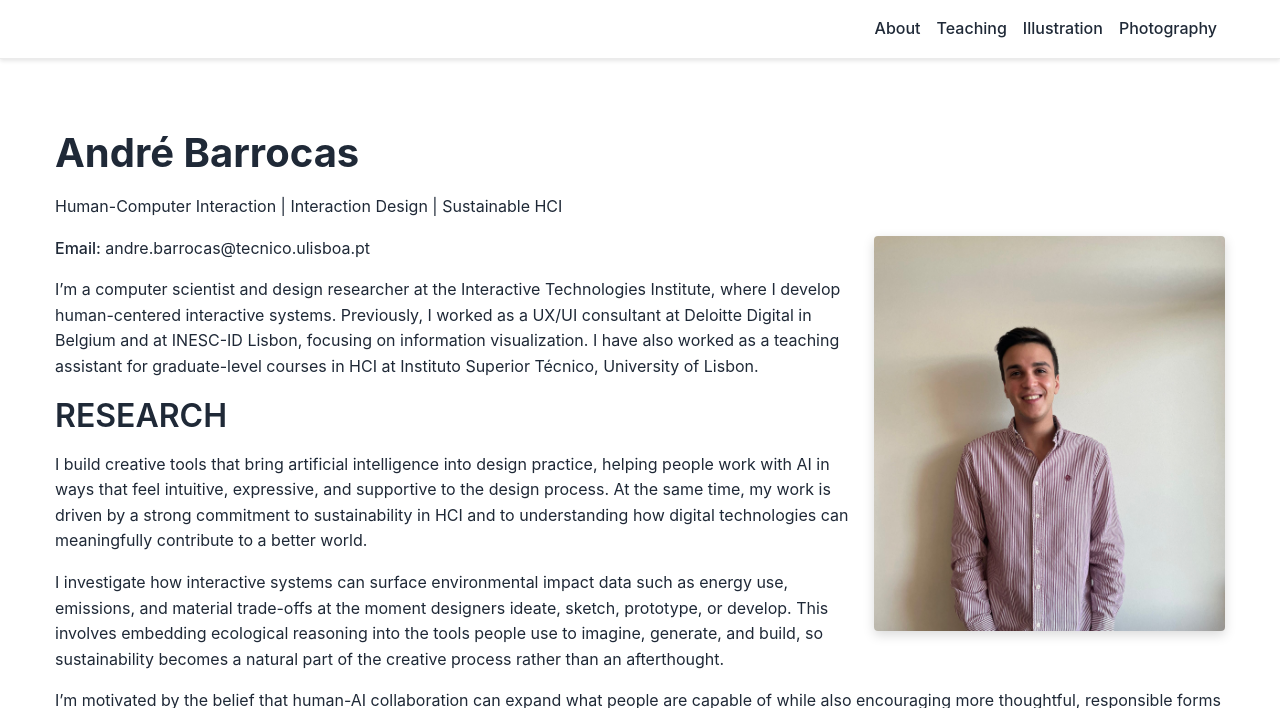
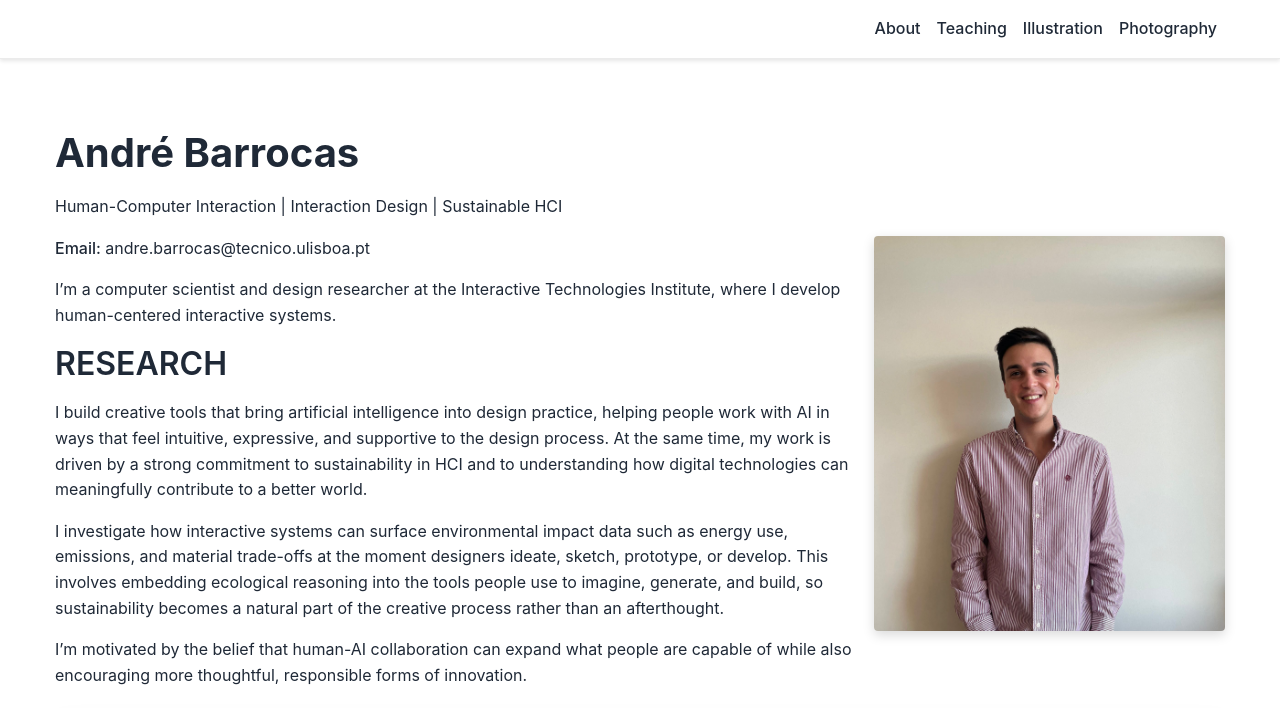
Before and after one commit to andrebarrocas/andrebarrocas.github.io, a Jekyll site: the page built from _pages/about.md, in a window 1280 px wide and 900 px high, cut to the strip 0-708 px from the top of the window. Built offline with Jekyll 4.4.1, drawn with Linux system fonts in a browser that asks for light colours; comment, search, counter and statistics services are not loaded; a style sheet for code colours, icons or effects is not loaded.

Commit message:
less info

```diff
--- a/_pages/about.md
+++ b/_pages/about.md
@@ -16,7 +16,7 @@ social: false  # includes social icons at the bottom of the page
 **Email:** andre.barrocas@tecnico.ulisboa.pt
 <!-- **ORCID:** [0000-0001-9804-3129](https://orcid.org/0000-0001-9804-3129) -->
 
-I'm a computer scientist and design researcher at the Interactive Technologies Institute, where I develop human-centered interactive systems. Previously, I worked as a UX/UI consultant at Deloitte Digital in Belgium and at INESC-ID Lisbon, focusing on information visualization. I have also worked as a teaching assistant for graduate-level courses in HCI at Instituto Superior Técnico, University of Lisbon.
+I'm a computer scientist and design researcher at the Interactive Technologies Institute, where I develop human-centered interactive systems.
 
 ## RESEARCH
 
```
